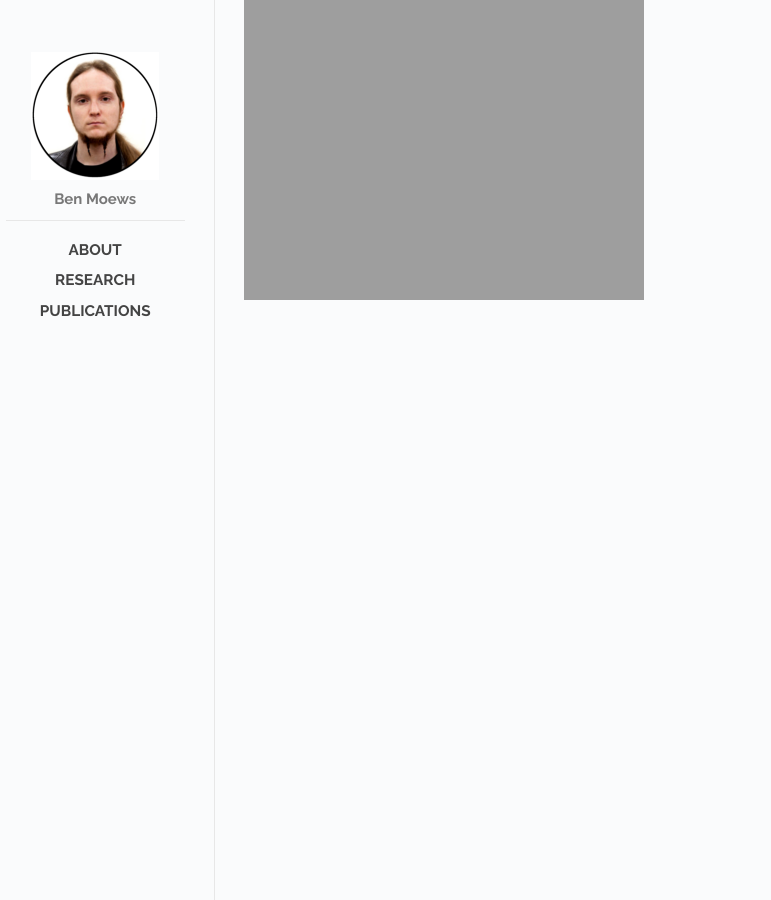
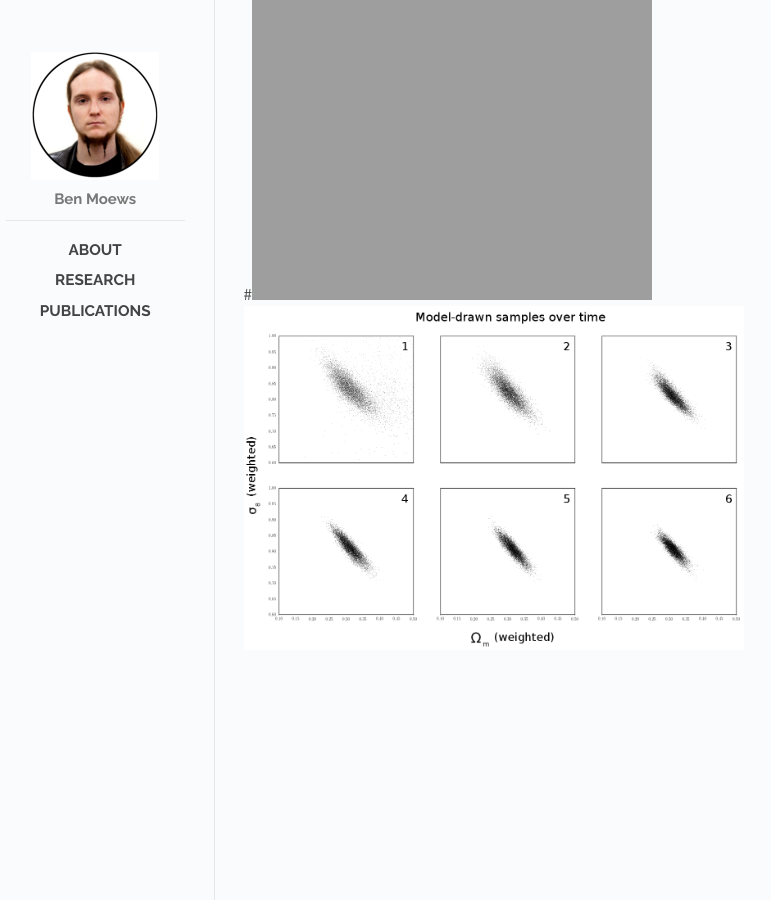
Before and after one commit to moews/moews.github.io, a Jekyll site: the page built from _posts/2017-03-28-home.md, in a window 1280 px wide. Shown: the whole page, without its empty margins (144-915 px from the left). Built offline with Jekyll 4.4.1, drawn with Linux system fonts in a browser that asks for light colours.

Commit message:
Update 2017-03-28-home.md

```diff
--- a/_posts/2017-03-28-home.md
+++ b/_posts/2017-03-28-home.md
@@ -7,7 +7,8 @@
 hidden: true
 ---
 
-![gaussbock](/images/gaussbock.png width="500")
+#![gaussbock](/images/gaussbock.png width="500")
+<img src="/images/gaussbock.png" width="500">
 
 [//]: #<html>
 [//]: #<br><br>
```
